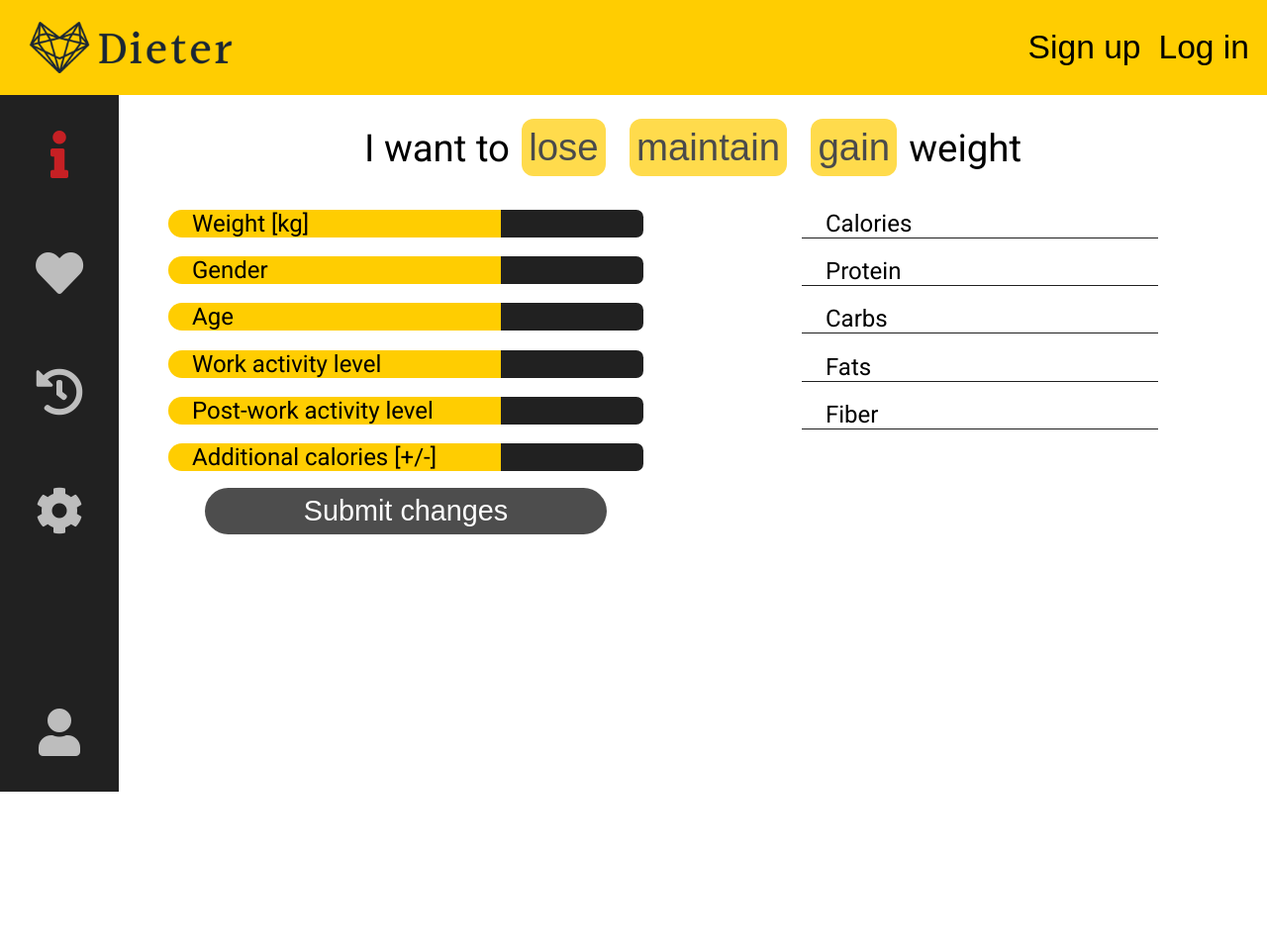
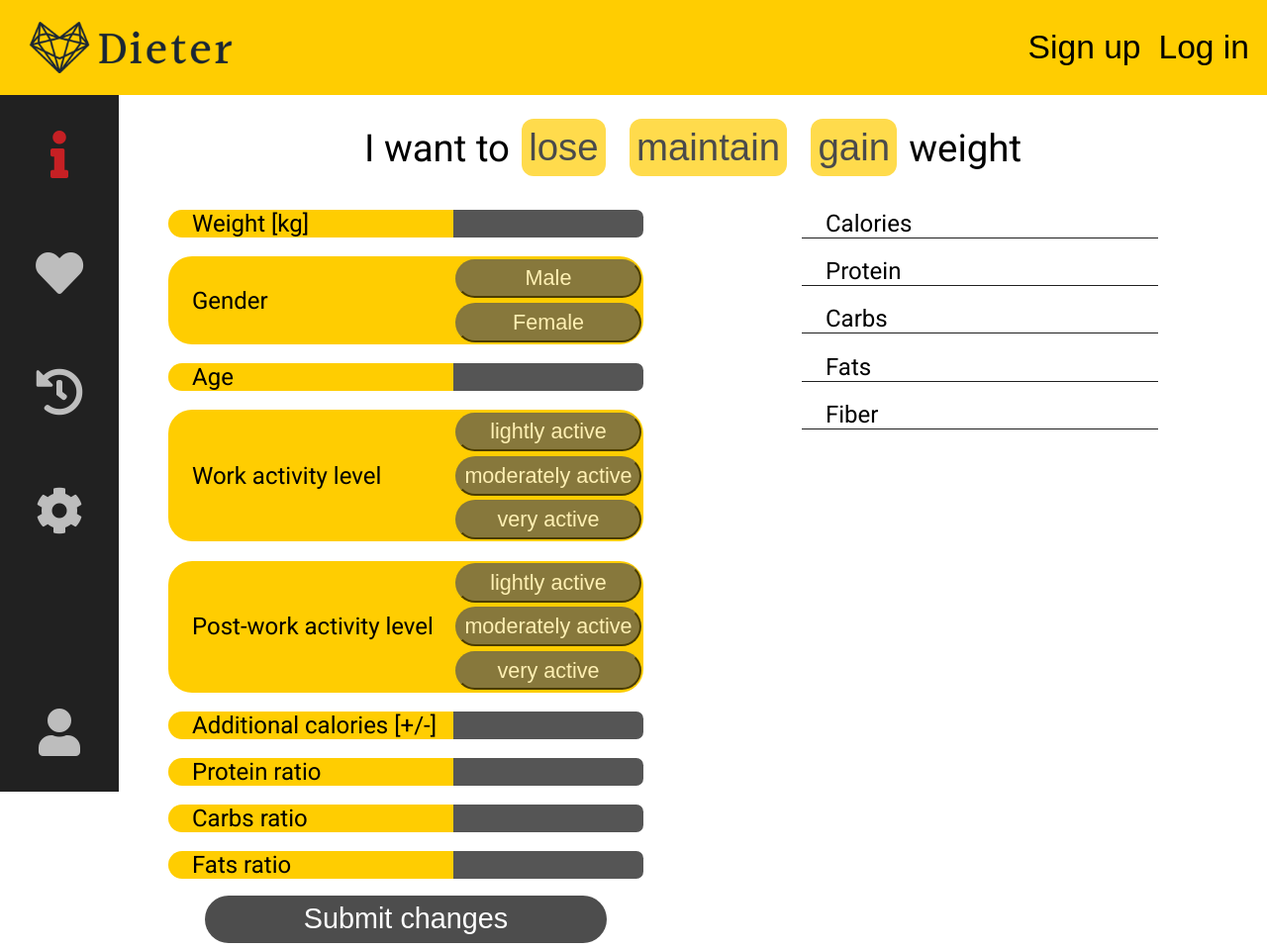
Before and after one commit to PASINSKI00/DietEasier, a PHP site: page /information in a window 1280 px wide. Shown: the whole page at 99% size. Before the commit the page ends 800 px from the top, so only its background shows below. Run offline with PHP 8.4, Linux system fonts and the light colour scheme; data that the repository does not hold is empty; a stand-in replaces the project's code that opens the database connection; some libraries are stand-ins or nearby versions.

Commit message:
updated information page

```diff
--- a/public/css/information.css
+++ b/public/css/information.css
@@ -68,17 +68,17 @@
 }
 
 .information input{
-    width: 30%;
+    width: 40%;
     height: 100%;
     margin: 0;
     padding: 0;
 
     text-align: center;
     font-size: 1rem;
-    color: var(--chosen-red);
+    color: var(--chosen-white);
     border: none;
     border-radius: 0 0.3rem 0.3rem 0;
-    background-color: var(--chosen-black);
+    background-color: var(--chosen-gray);
 }
 
 input::placeholder {
@@ -128,6 +128,25 @@ input::placeholder {
     opacity: 1;
 }
 
+.activity-level-buttons{
+    width: 40%;
+    display: flex;
+    flex-flow: column nowrap;
+}
+
+.activity-level-button{
+    padding: 0.2rem;
+    margin: 0.1rem;
+    font-size: 0.9rem;
+    color: white;
+    border-radius: 1rem;
+    background-color: var(--chosen-gray);
+    opacity: 0.7;
+}
+
+.activity-level-button-active{
+    opacity: 1;
+}
 /* MEDIA ------------------------------------------------------------------------------------- */
 @media only screen and (max-width: 970px) {
     .main-informations{
--- a/public/js/information.js
+++ b/public/js/information.js
@@ -3,7 +3,10 @@ const genderInput = document.querySelector('#gender');
 const ageInput = document.querySelector('#age');
 const activityWorkInput = document.querySelector('#activity-work');
 const activityPostWorkInput = document.querySelector('#activity-post-work');
-const additionalCalories = document.querySelector('#additional-calories');
+const additionalCaloriesInput = document.querySelector('#additional-calories');
+const proteinRatioInput = document.querySelector('#protein-ratio');
+const carbsRatioInput = document.querySelector('#carbs-ratio');
+const fatsRatioInput = document.querySelector('#fats-ratio');
 
 const caloriesOutput = document.querySelector('.calories');
 const proteinOutput = document.querySelector('.protein');
@@ -11,6 +14,9 @@ const carbsOutput = document.querySelector('.carbs');
 const fatsOutput = document.querySelector('.fats');
 const fiberOutput = document.querySelector('.fiber');
 let activeButton = 1;
+let workActivityButton = 1;
+let postWorkActivityButton = 1;
+let genderButton = 1;
 
 document.body.onload = function (){
     getInformation();
@@ -23,11 +29,22 @@ function getInformation(){
         .then((response) => {return response.json()})
         .then((information) => {
             weightInput.value = information['weight'];
-            genderInput.value = information['gender'];
+
+            if(information['gender'] === 'male') genderButton = 1; else genderButton = 2;
+
             ageInput.value = information['age'];
-            activityWorkInput.value = information['activity_work'];
-            activityPostWorkInput.value = information['activity_post_work'];
-            additionalCalories.value = information['additional_calories'];
+
+            if(information['activity_work'] === 'lightly active') workActivityButton = 1;
+            if(information['activity_work'] === 'moderately active') workActivityButton = 2;
+            if(information['activity_work'] === 'very active') workActivityButton = 3;
+            if(information['activity_post_work'] === 'lightly active') postWorkActivityButton = 1;
+            if(information['activity_post_work'] === 'moderately active') postWorkActivityButton = 2;
+            if(information['activity_post_work'] === 'very active') postWorkActivityButton = 3;
+
+            additionalCaloriesInput.value = information['additional_calories'];
+            proteinRatioInput.value = information['protein_ratio'];
+            carbsRatioInput.value = information['carbs_ratio'];
+            fatsRatioInput.value = information['fat_ratio'];
             if(information['diet_type'] === 'cut'){
                 activeButton = 1;
             }
@@ -44,35 +61,29 @@ function getInformation(){
             fiberOutput.innerHTML = (information['tdee']/1000*19).toFixed(1)+' g';
         }).then(function (){
             goalButtonsActive(activeButton);
+            workActivityActive(workActivityButton);
+            postWorkActivityActive(postWorkActivityButton);
+            genderActive(genderButton);
         });
 }
 
 function updateInformation(){
-    let activityPostWork;
-    let activityWork;
-    let gender;
-
-    if(genderInput.value === 'male')
-        gender=1;
-    else
-        gender= 2;
-
-    if(activityWorkInput.value === 'lightly active') activityWork = 1;
-    if(activityWorkInput.value === 'moderately active') activityWork = 2;
-    if(activityWorkInput.value === 'very active') activityWork = 3;
-
-    if(activityPostWorkInput.value === 'lightly active') activityPostWork = 1;
-    if(activityPostWorkInput.value === 'moderately active') activityPostWork = 2;
-    if(activityPostWorkInput.value === 'very active') activityPostWork = 3;
+    if((parseInt(proteinRatioInput.value) + parseInt(carbsRatioInput.value) + parseInt(fatsRatioInput.value)) !== 100){
+        alert("Ratios need to add up to 100")
+        return;
+    }
 
     const data = {
         weight: weightInput.value,
-        id_gender: gender,
+        id_gender: genderButton,
         age: ageInput.value,
-        id_activity_work: activityWork,
-        id_activity_post_work: activityPostWork,
-        additional_calories: additionalCalories.value,
-        id_diet_type: activeButton
+        id_activity_work: workActivityButton,
+        id_activity_post_work: postWorkActivityButton,
+        additional_calories: additionalCaloriesInput.value,
+        id_diet_type: activeButton,
+        protein_ratio: proteinRatioInput.value,
+        carbs_ratio: carbsRatioInput.value,
+        fat_ratio: fatsRatioInput.value
     };
 
     fetch('/updateInformation', {
@@ -91,3 +102,24 @@ function goalButtonsActive(number){
 
     activeButton = number;
 }
+
+function workActivityActive(number){
+    document.querySelectorAll('.work').forEach(button => {button.classList.remove('activity-level-button-active');});
+    document.querySelector('.work'+number).classList.add('activity-level-button-active');
+
+    workActivityButton = number;
+}
+
+function postWorkActivityActive(number){
+    document.querySelectorAll('.post-work').forEach(button => {button.classList.remove('activity-level-button-active');});
+    document.querySelector('.post-work'+number).classList.add('activity-level-button-active');
+
+    postWorkActivityButton = number;
+}
+
+function genderActive(number){
+    document.querySelectorAll('.gender').forEach(button => {button.classList.remove('activity-level-button-active');});
+    document.querySelector('.gender'+number).classList.add('activity-level-button-active');
+
+    genderButton = number;
+}
--- a/public/views/information.php
+++ b/public/views/information.php
@@ -66,11 +66,15 @@
 
                 <div class="information">
                     <span class="info-text">Gender</span>
-                    <input list="genders" name="genders" id="gender">
-                        <datalist id="genders">
-                            <option value="male"></option>
-                            <option value="female"></option>
-                        </datalist>
+<!--                    <input list="genders" name="genders" id="gender">-->
+<!--                        <datalist id="genders">-->
+<!--                            <option value="male"></option>-->
+<!--                            <option value="female"></option>-->
+<!--                        </datalist>-->
+                    <div class="activity-level-buttons">
+                        <button class="activity-level-button gender gender1" onclick="genderActive(1)">Male</button>
+                        <button class="activity-level-button gender gender2" onclick="genderActive(2)">Female</button>
+                    </div>
                 </div>
 
                 <div class="information">
@@ -80,17 +84,40 @@
 
                 <div class="information">
                     <span class="info-text">Work activity level</span>
-                    <input type="text" id="activity-work">
+                    <div class="activity-level-buttons">
+                        <button class="activity-level-button work work1" onclick="workActivityActive(1)">lightly active</button>
+                        <button class="activity-level-button work work2" onclick="workActivityActive(2)">moderately active</button>
+                        <button class="activity-level-button work work3" onclick="workActivityActive(3)">very active</button>
+                    </div>
                 </div>
 
                 <div class="information">
                     <span class="info-text">Post-work activity level</span>
-                    <input type="text" id="activity-post-work">
+                    <div class="activity-level-buttons">
+                        <button class="activity-level-button post-work post-work1" onclick="postWorkActivityActive(1)">lightly active</button>
+                        <button class="activity-level-button post-work post-work2" onclick="postWorkActivityActive(2)">moderately active</button>
+                        <button class="activity-level-button post-work post-work3" onclick="postWorkActivityActive(3)">very active</button>
+                    </div>
                 </div>
 
                 <div class="information">
                     <span class="info-text">Additional calories [+/-]</span>
                     <input type="text" id="additional-calories">
+                </div>
+
+                <div class="information">
+                    <span class="info-text">Protein ratio</span>
+                    <input type="text" id="protein-ratio">
+                </div>
+
+                <div class="information">
+                    <span class="info-text">Carbs ratio</span>
+                    <input type="text" id="carbs-ratio">
+                </div>
+
+                <div class="information">
+                    <span class="info-text">Fats ratio</span>
+                    <input type="text" id="fats-ratio">
                 </div>
 
                 <button id="update-button">Submit changes</button>
--- a/src/controllers/SecurityController.php
+++ b/src/controllers/SecurityController.php
@@ -170,6 +170,7 @@ class SecurityController extends AppController
             http_response_code(200);
 
             $this->userRepository->updateInformationOfUser($_SESSION['userID'], $decoded);
+            $this->userRepository->updateUsersRatios($_SESSION['userID'], $decoded);
             $this->updateUsersTdee($_SESSION['userID']);
         }
     }
--- a/src/repository/MealRepository.php
+++ b/src/repository/MealRepository.php
@@ -21,7 +21,7 @@ class MealRepository extends Repository
         }
 
         return new Meal(
-            $meal['id_author'],
+            $meal['id_author']?:1,
             $meal['title'],
             $meal['time_to_prep'],
             $meal['recipe'],
@@ -62,7 +62,7 @@ class MealRepository extends Repository
 
         foreach ($meals as $meal){
             $result[] = new Meal(
-                $meal['id_author'],
+                $meal['id_author']?:1,
                 $meal['title'],
                 $meal['time_to_prep'],
                 $meal['recipe'],
@@ -152,6 +152,6 @@ class MealRepository extends Repository
 
         $userName = $stat->fetch(PDO::FETCH_ASSOC);
 
-        return $userName['name'];
+        return $userName['name']?:"unknown";
     }
 }
```
Also changed, not shown: README.md.
